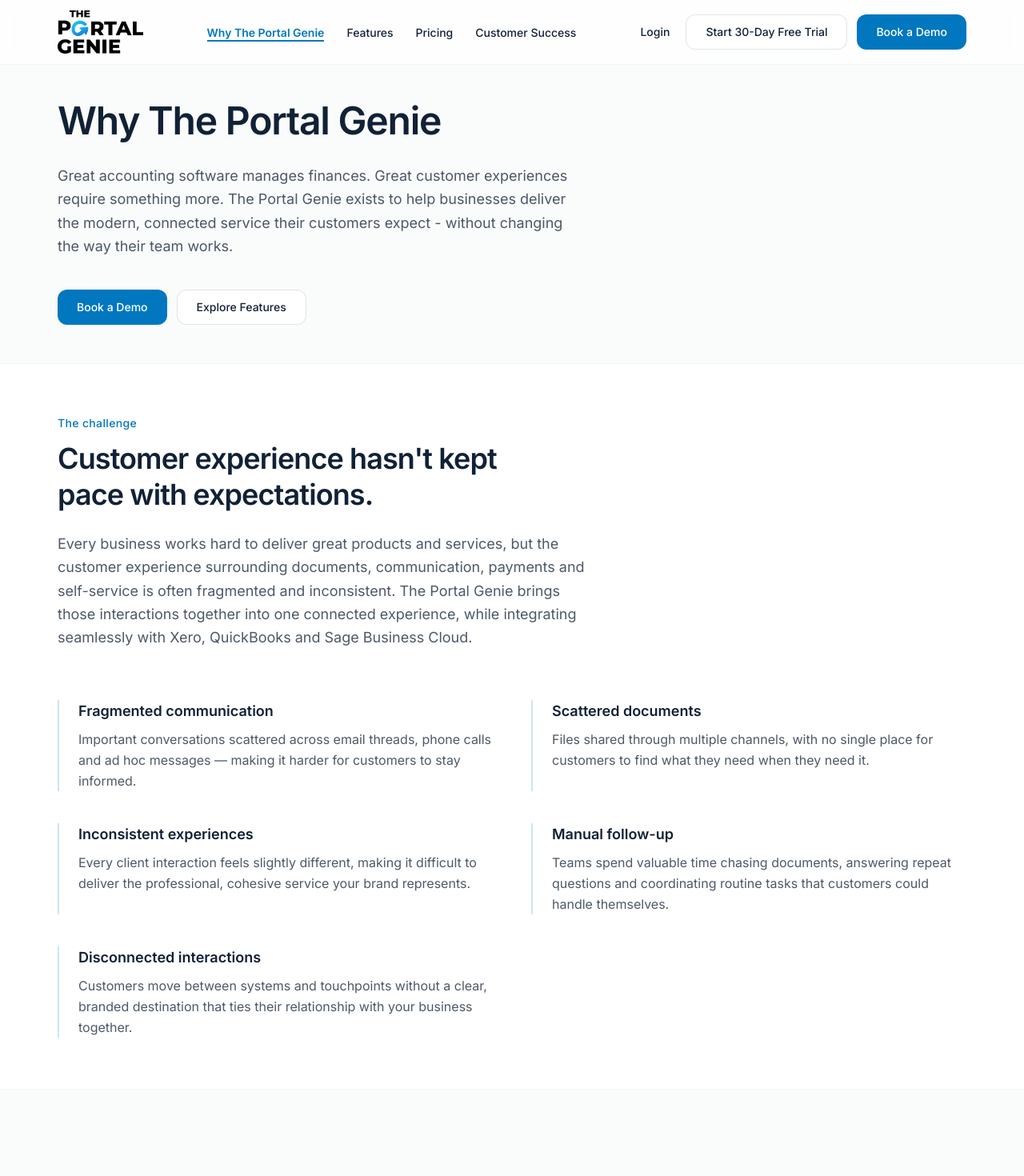
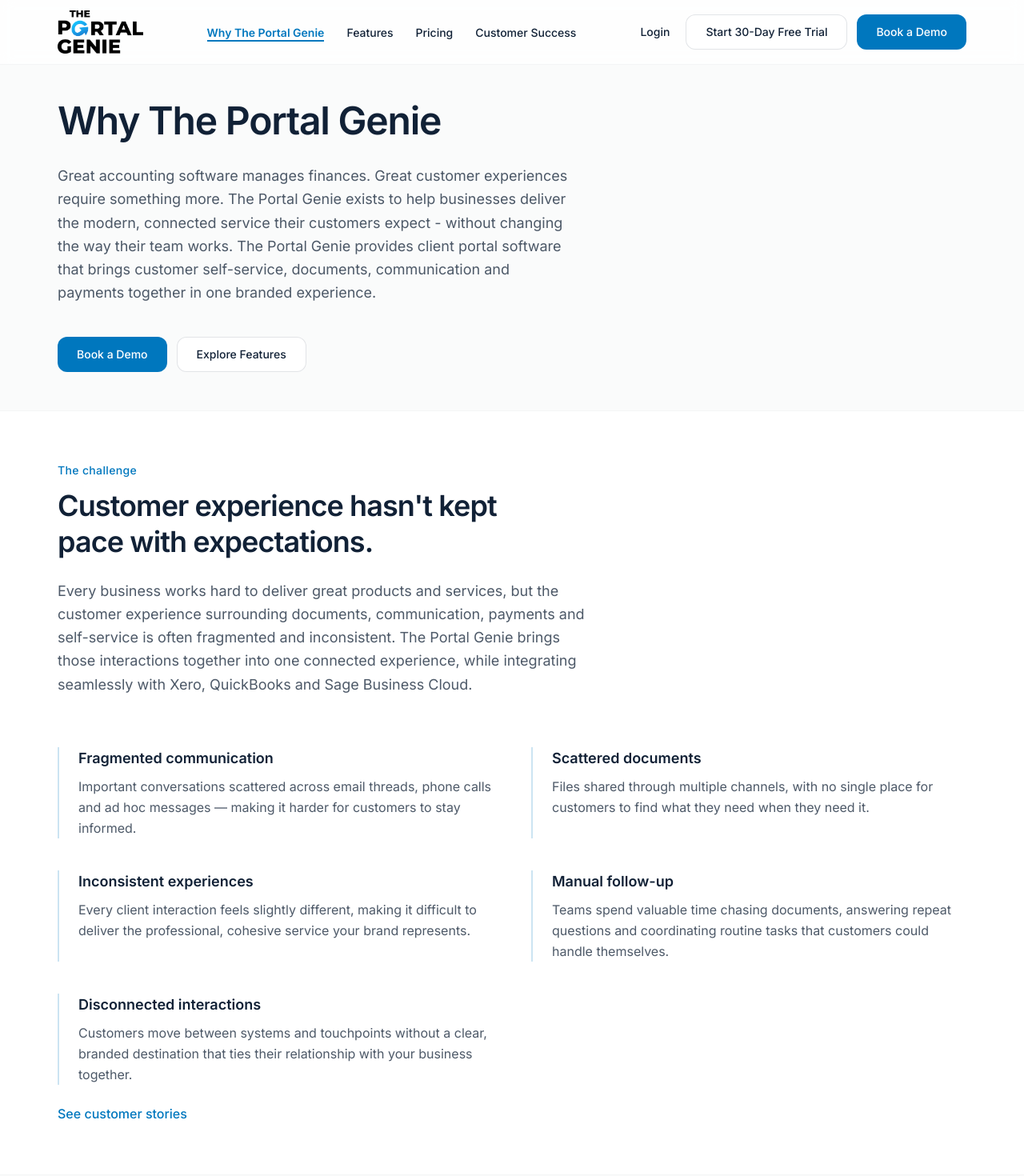
Before and after one commit to ThePortalGenie/portal-genie-site, a Next.js app: page /why-the-portal-genie in a window 1280 px wide. Shown: the top 1470 px of the page at 80% size. Built offline with nearby package versions, Linux system fonts and the light colour scheme.

Commit message:
SEO Why The Portal Genie

```diff
--- a/app/why-the-portal-genie/page.tsx
+++ b/app/why-the-portal-genie/page.tsx
@@ -8,10 +8,8 @@
 import { WhyCta } from "@/components/why/WhyCta";
 import { whyPage } from "@/content/why";
 import { indexablePageMetadata } from "@/config/seo";
-import { site } from "@/config/site";
-
 export const metadata: Metadata = indexablePageMetadata("/why-the-portal-genie", {
-  title: `${whyPage.metadata.title} | ${site.title}`,
+  title: "Benefits of Client Portal Software | The Portal Genie",
   description: whyPage.metadata.description,
   openGraph: {
     title: whyPage.metadata.openGraph.title,
--- a/components/why/WhyChallenge.tsx
+++ b/components/why/WhyChallenge.tsx
@@ -1,5 +1,6 @@
 "use client";
 
+import Link from "next/link";
 import { whyPage } from "@/content/why";
 import { ScrollReveal } from "@/components/features/ScrollReveal";
 import { SectionHeader } from "@/components/ui/SectionHeader";
@@ -26,7 +27,7 @@
         </ScrollReveal>
 
         <div ref={listRef}>
-          <ul className="mt-12 grid gap-8 pb-12 md:grid-cols-2 md:gap-x-12 md:gap-y-10 md:pb-16 lg:mt-16">
+          <ul className="mt-12 grid gap-8 md:grid-cols-2 md:gap-x-12 md:gap-y-10 lg:mt-16">
             {challenge.points.map((point, index) => (
               <li
                 key={point.title}
@@ -49,6 +50,17 @@
               </li>
             ))}
           </ul>
+
+          {challenge.relatedLink ? (
+            <p className="mt-6 pb-12 text-sm sm:pb-16 sm:text-base md:pb-16">
+              <Link
+                href={challenge.relatedLink.href}
+                className="font-medium text-portal-blue transition-colors duration-200 hover:text-portal-blue/80"
+              >
+                {challenge.relatedLink.label}
+              </Link>
+            </p>
+          ) : null}
         </div>
       </Container>
     </section>
--- a/components/why/WhyHero.tsx
+++ b/components/why/WhyHero.tsx
@@ -34,7 +34,7 @@
           </h1>
 
           <p className="mx-auto mt-5 max-w-2xl text-base leading-relaxed text-portal-navy/75 sm:mt-6 sm:text-lg md:mx-0">
-            {hero.description}
+            {hero.description} {hero.clarification}
           </p>
 
           <div className="mt-6 flex flex-col items-stretch gap-3 sm:mt-8 sm:flex-row sm:items-center sm:justify-center md:justify-start lg:mt-10">
--- a/content/why.ts
+++ b/content/why.ts
@@ -5,18 +5,19 @@
   metadata: {
     title: "Why The Portal Genie",
     description:
-      "Discover why The Portal Genie exists — the customer experience layer built to work alongside Xero, QuickBooks and Sage Business Cloud and help businesses deliver a modern, connected and professional service.",
+      "Discover the benefits of client portal software and how The Portal Genie brings documents, communication, payments and self-service together alongside your accounting software.",
     openGraph: {
-      title:
-        "Why The Portal Genie — The Customer Experience Layer for Your Business",
+      title: "Benefits of Client Portal Software | The Portal Genie",
       description:
-        "Great accounting software manages finances. Great customer experiences require something more. Learn why Portal Genie was built to extend your accounting software and modernise client interactions.",
+        "Discover the benefits of client portal software and how The Portal Genie brings documents, communication, payments and self-service together alongside your accounting software.",
     },
   },
   hero: {
     headline: "Why The Portal Genie",
     description:
       "Great accounting software manages finances. Great customer experiences require something more. The Portal Genie exists to help businesses deliver the modern, connected service their customers expect - without changing the way their team works.",
+    clarification:
+      "The Portal Genie provides client portal software that brings customer self-service, documents, communication and payments together in one branded experience.",
     primaryCta: {
       label: buttons.bookDemo,
       href: links.bookDemo,
@@ -67,6 +68,10 @@
           "Customers move between systems and touchpoints without a clear, branded destination that ties their relationship with your business together.",
       },
     ],
+    relatedLink: {
+      label: "See customer stories",
+      href: links.customerSuccess,
+    },
   },
   whyBuilt: {
     eyebrow: "Our purpose",
```
